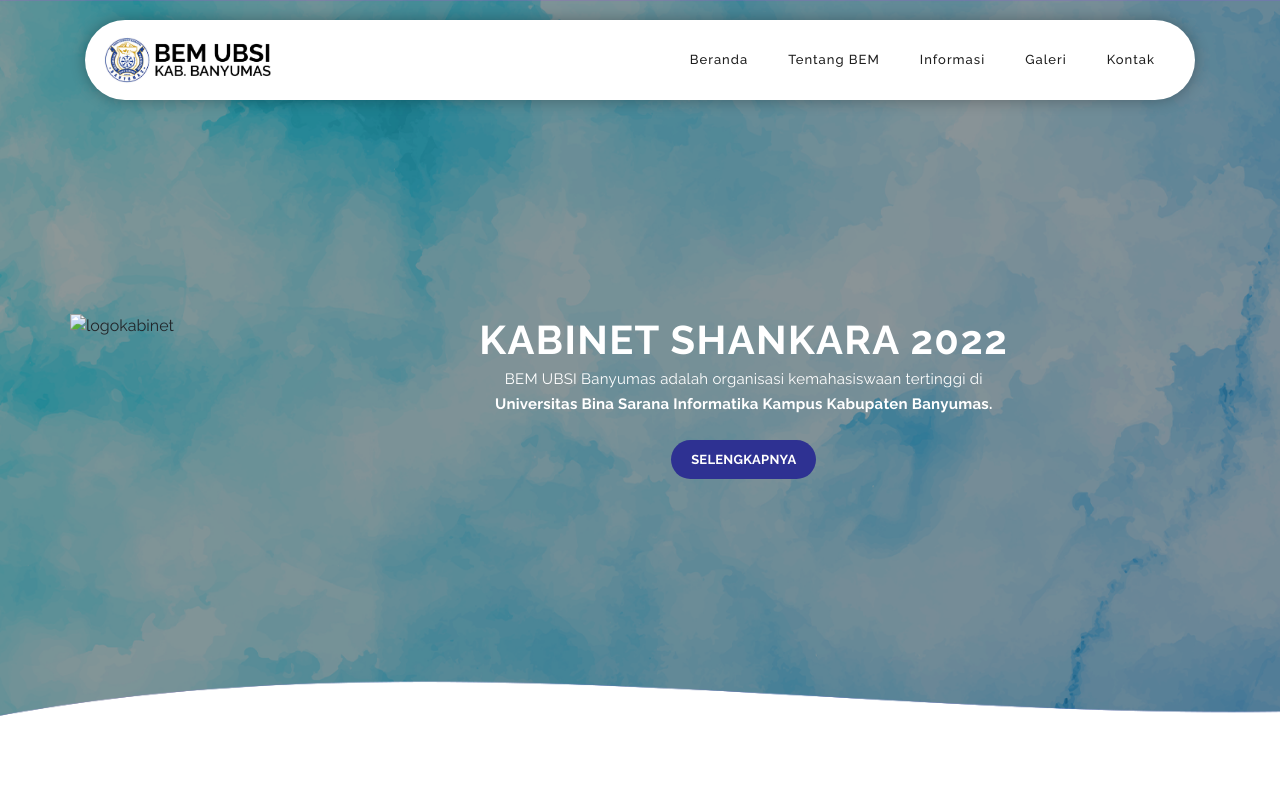
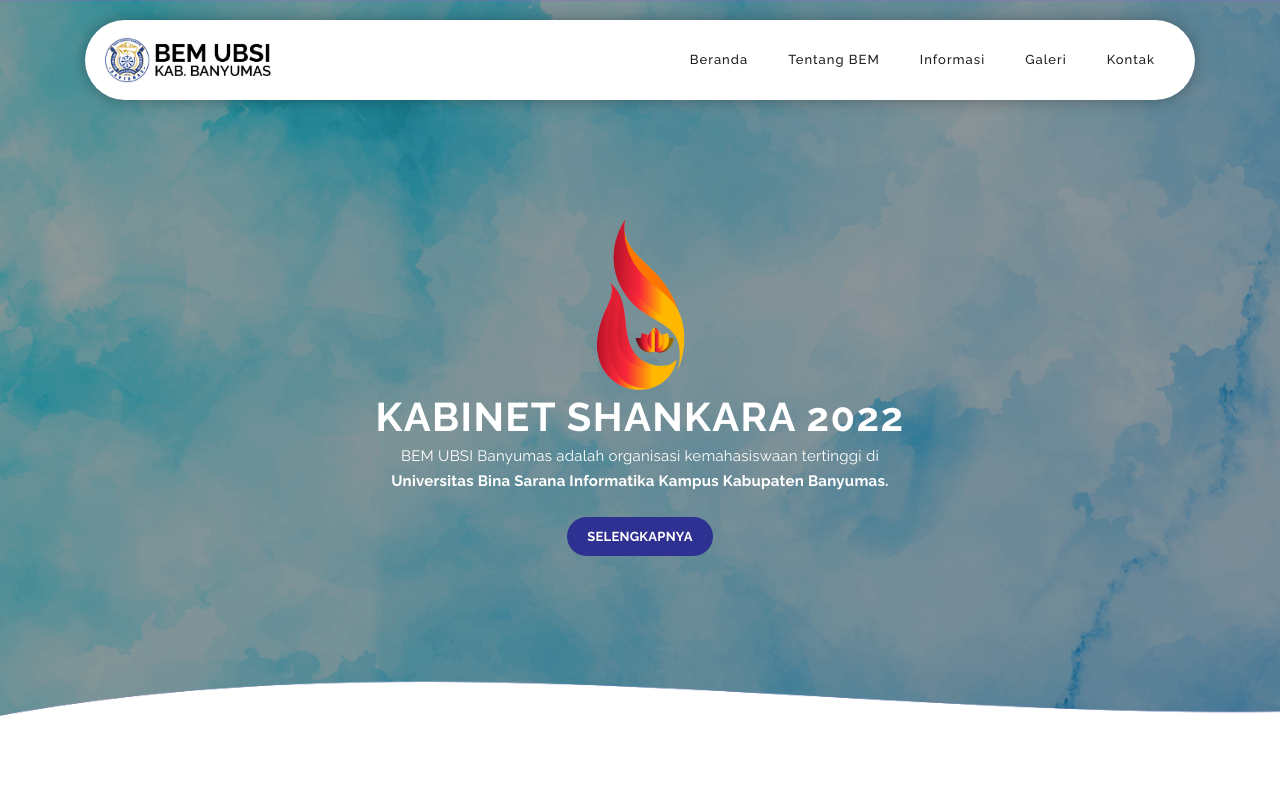
Before and after one commit to bersianturi/bemubsi, a plain HTML site: page index.html in a window 1280 px wide. Shown: the top 800 px of the page. Drawn offline with Linux system fonts and the light colour scheme; the site is published under a folder, as on GitHub Pages, so addresses that start at the root find nothing.

Commit message:
fix logo kabinet

```diff
--- a/index.html
+++ b/index.html
@@ -65,7 +65,7 @@
             <div class="container">
                 <div class="row">
                     <div class="logokabinet">
-                        <img src="/assets/images/logo_kabinet.png" alt="logokabinet">
+                        <img src="assets/images/logo_kabinet.png" alt="logokabinet">
                     </div>
                     <div class="offset-xl-3 col-xl-6 offset-lg-2 col-lg-8 col-md-12 col-sm-12">
                         <h1><strong>KABINET SHANKARA 2022</strong></h1>
```
